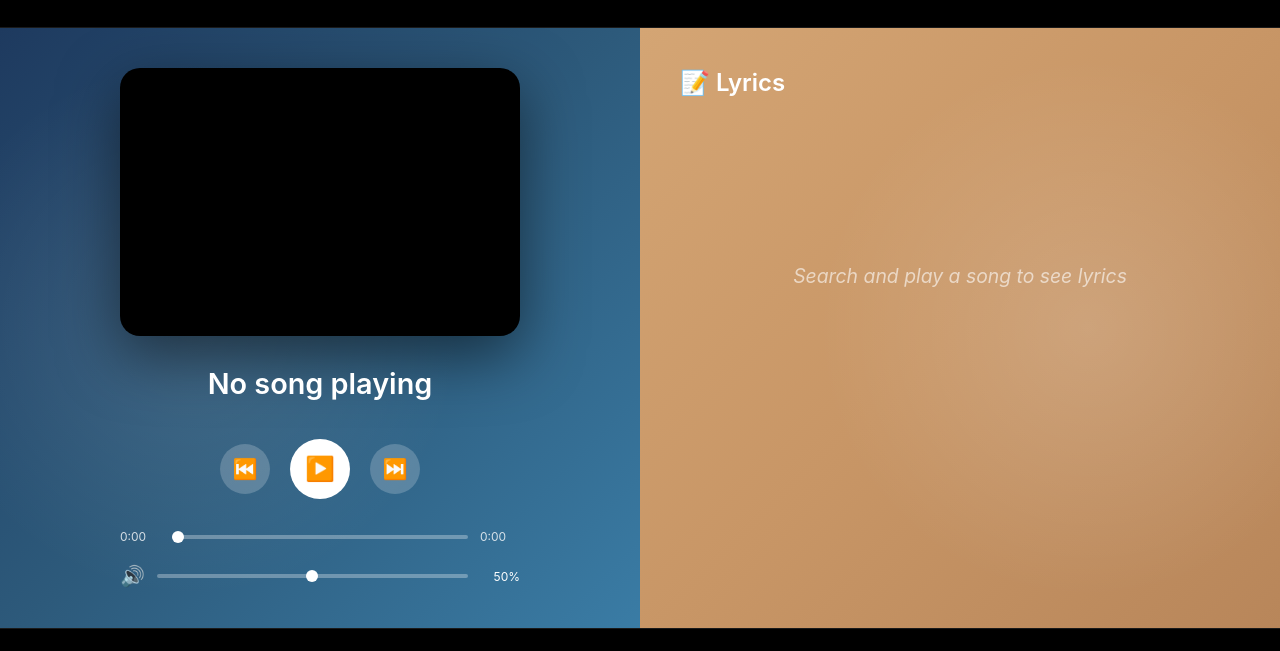
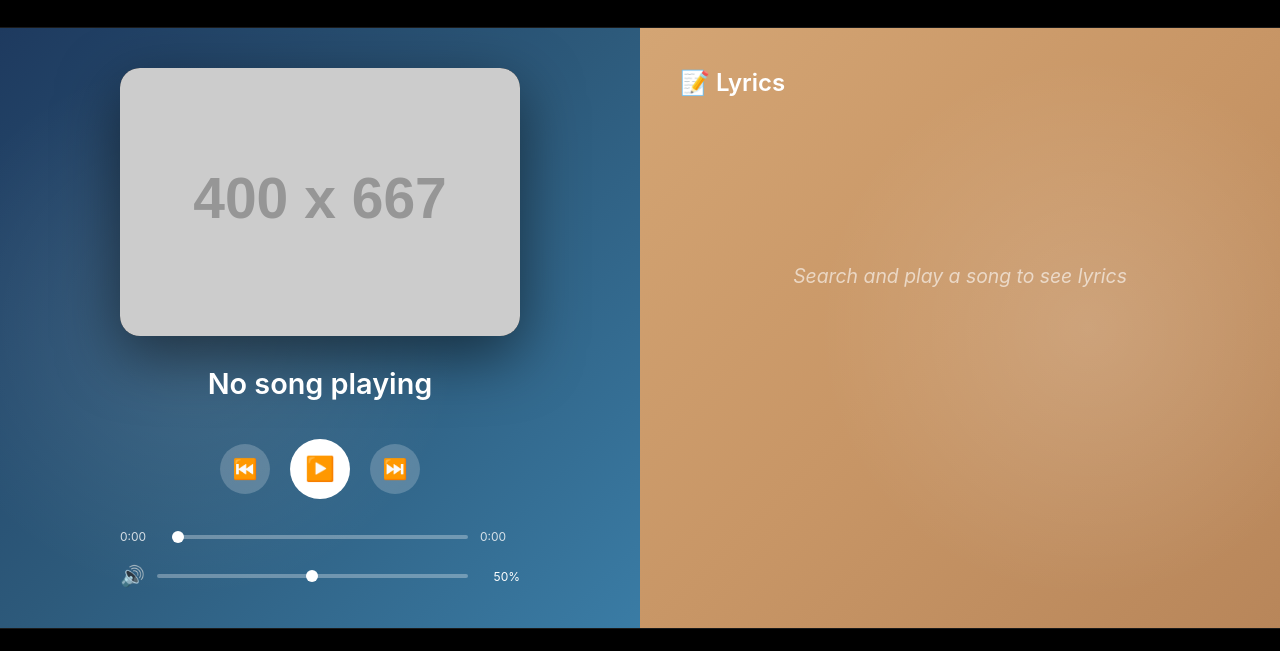
Before and after one commit to Suryaa-k/Music-Player, a website: page public/index.html in a window 1280 px wide. Shown: the part 135-786 px from the top of the page. Drawn offline with Linux system fonts and the light colour scheme; placeholder pictures from the web are drawn by us.

Commit message:
Update Design Layout

```diff
--- a/public/index.html
+++ b/public/index.html
@@ -3,7 +3,7 @@
 <head>
     <meta charset="UTF-8">
     <meta name="viewport" content="width=device-width, initial-scale=1.0">
-    <title>Global Music Player</title>
+    <title>🎵 Global Music Player</title>
     <link rel="stylesheet" href="styles.css">
 </head>
 <body>
@@ -17,9 +17,14 @@
         </header>
 
         <div class="main-content">
+            <!-- Left Side: Album Art & Controls -->
             <div class="player-section">
-                <div class="video-container">
-                    <div id="player"></div>
+                <!-- Hidden YouTube Player (audio only) -->
+                <div id="player" style="display:none;"></div>
+
+                <!-- Album Art Display -->
+                <div class="album-art-container">
+                    <img id="albumArt" src="https://via.placeholder.com/400/667eea/ffffff?text=No+Song+Playing" alt="Album Art">
                 </div>
 
                 <div class="now-playing">
@@ -48,6 +53,7 @@
                 <div class="search-results" id="searchResults"></div>
             </div>
 
+            <!-- Right Side: Lyrics -->
             <div class="lyrics-section">
                 <h2>📝 Lyrics</h2>
                 <div id="lyricsContainer">
--- a/public/script.js
+++ b/public/script.js
@@ -3,11 +3,11 @@ let playlist = [];
 let currentIndex = 0;
 let isPlaying = false;
 
-// YouTube IFrame API
+// YouTube IFrame API (hidden, audio only)
 function onYouTubeIframeAPIReady() {
     player = new YT.Player('player', {
-        height: '100%',
-        width: '100%',
+        height: '1',
+        width: '1',
         playerVars: {
             'playsinline': 1,
             'controls': 0,
@@ -22,7 +22,7 @@ function onYouTubeIframeAPIReady() {
 }
 
 function onPlayerReady(event) {
-    console.log('✅ YouTube Player ready');
+    console.log('✅ YouTube Player ready (audio only mode)');
     updateVolumeDisplay();
 }
 
@@ -116,7 +116,7 @@ function addToPlaylist(item) {
         id: item.id.videoId,
         title: item.snippet.title,
         artist: item.snippet.channelTitle,
-        thumbnail: item.snippet.thumbnails.medium.url
+        thumbnail: item.snippet.thumbnails.medium.url || item.snippet.thumbnails.high.url
     };
 
     playlist.push(song);
@@ -155,7 +155,11 @@ function playSong(index) {
     currentIndex = index;
     const song = playlist[index];
 
+    // Load YouTube video (hidden, audio only)
     player.loadVideoById(song.id);
+
+    // Update UI with album art
+    document.getElementById('albumArt').src = song.thumbnail;
     document.getElementById('currentSong').textContent = song.title;
     document.getElementById('currentArtist').textContent = song.artist;
 
--- a/public/styles.css
+++ b/public/styles.css
@@ -121,14 +121,6 @@ header h1 {
     overflow: hidden;
     margin-bottom: 30px;
     box-shadow: 0 20px 60px rgba(0,0,0,0.5);
-}
-
-#player {
-    position: absolute;
-    top: 0;
-    left: 0;
-    width: 100%;
-    height: 100%;
 }
 
 .now-playing {
@@ -504,3 +496,33 @@ header h1 {
         flex-direction: column;
     }
 }
+
+/* Album Art Container */
+.album-art-container {
+    position: relative;
+    width: 100%;
+    max-width: 400px;
+    aspect-ratio: 1;
+    background: #000;
+    border-radius: 20px;
+    overflow: hidden;
+    margin-bottom: 30px;
+    box-shadow: 0 20px 60px rgba(0,0,0,0.5);
+}
+
+#albumArt {
+    width: 100%;
+    height: 100%;
+    object-fit: cover;
+    display: block;
+}
+
+/* Hide YouTube player completely */
+#player {
+    display: none !important;
+    position: absolute;
+    width: 1px;
+    height: 1px;
+    opacity: 0;
+    pointer-events: none;
+}
```
